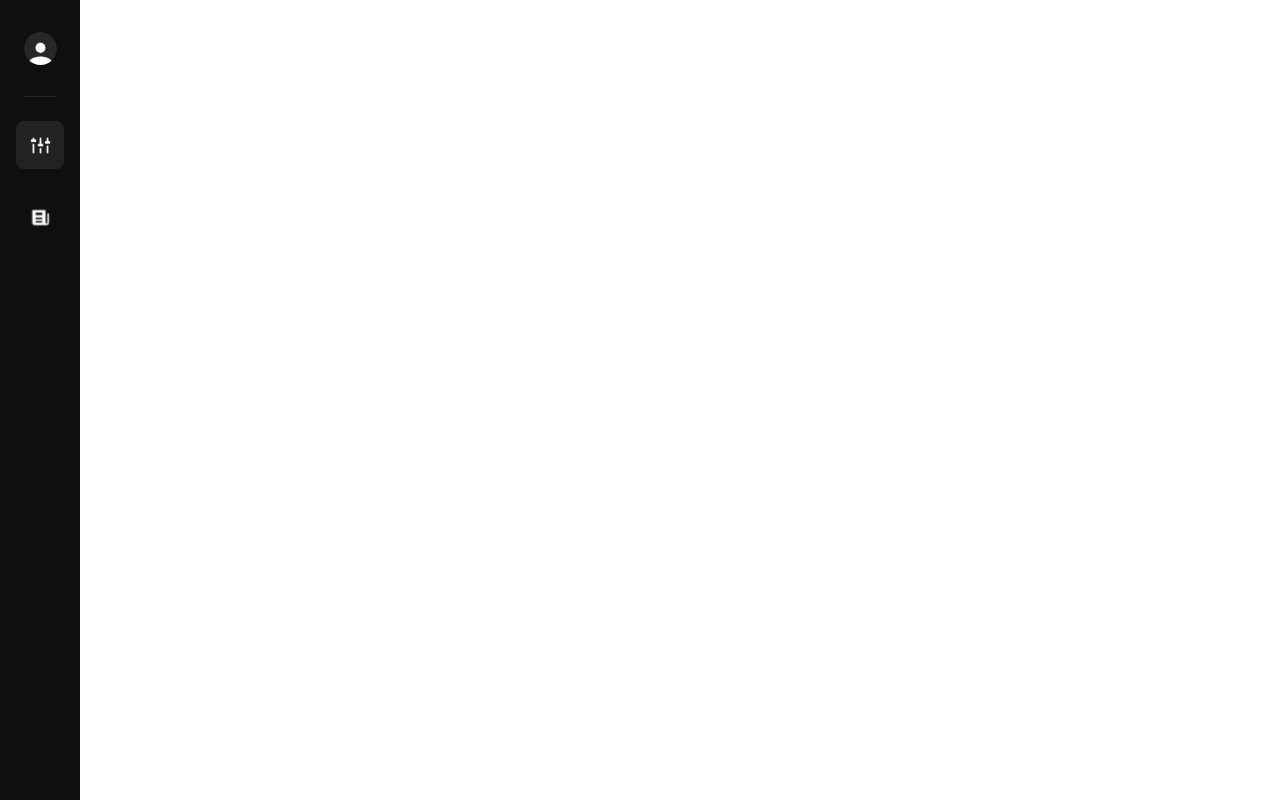
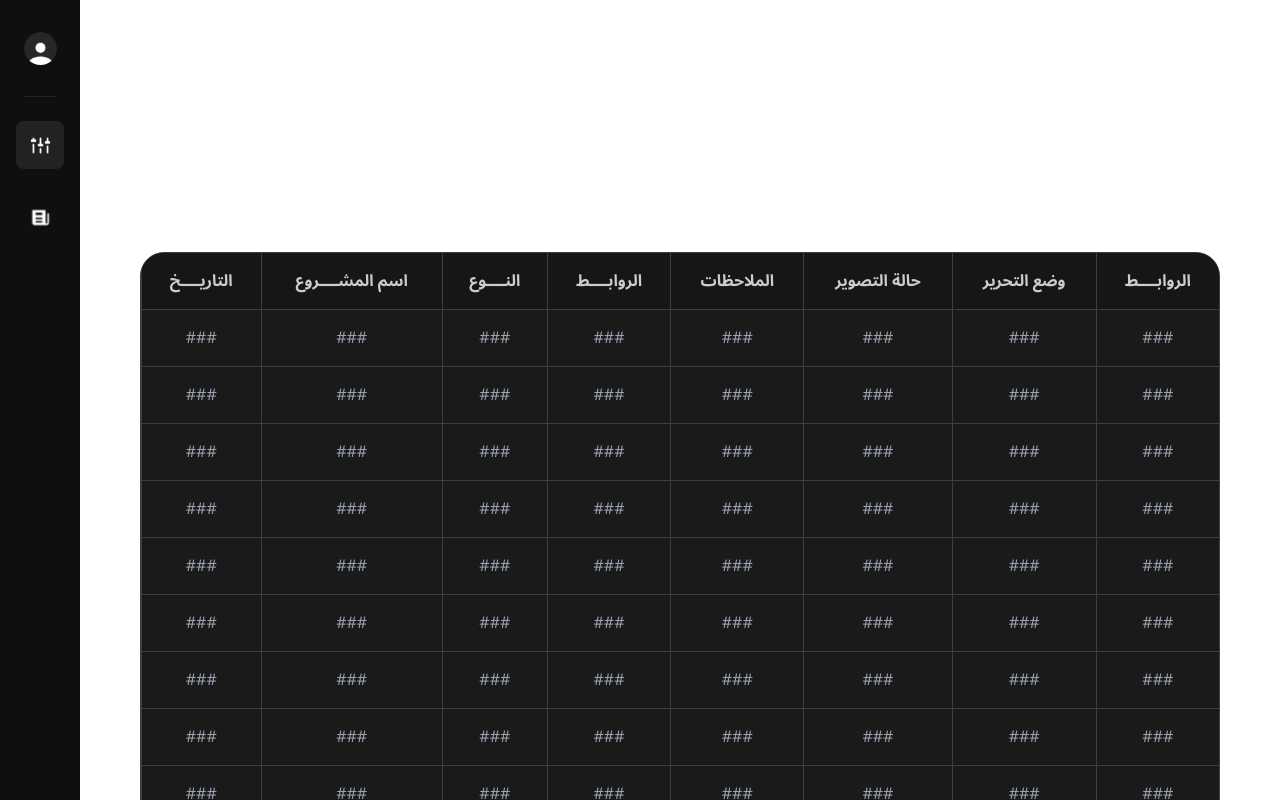
Before and after one commit to MorhafGhziel/Alpha-Factory, a Next.js app: page /editor/dashboard in a window 1280 px wide. Shown: the top 800 px of the page. Built offline with nearby package versions, Linux system fonts and the light colour scheme.

Commit message:
added dashboard table

```diff
--- a/app/editor/dashboard/page.tsx
+++ b/app/editor/dashboard/page.tsx
@@ -1,23 +1,82 @@
 "use client";
-
-import { motion } from "framer-motion";
 
 export default function EditorDashboardPage() {
   return (
-    <div className="min-h-screen flex flex-col items-center md:justify-center space-y-6 sm:space-y-8 px-4 sm:px-0 py-20 md:py-0">
-      <motion.div
-        className="text-white text-4xl font-bold"
-        initial={{ y: -50, opacity: 0 }}
-        animate={{ y: 0, opacity: 1 }}
-        transition={{
-          type: "spring",
-          stiffness: 300,
-          damping: 30,
-          duration: 0.6,
-        }}
-      >
-        Dashboard
-      </motion.div>
+    <div className="flex flex-col items-center min-h-screen w-full md:py-20 py-10">
+      <div className="w-full text-center md:mb-34 mb-14">
+        <h1 className="text-3xl">لوحــــــة المــــــتابــــعة</h1>
+      </div>
+
+      <div className="w-[95%] md:w-[90%]">
+        <div className="bg-[#1a1a1a] rounded-[24px] overflow-hidden border border-[#3F3F3F]">
+          <div className="overflow-x-auto">
+            <table className="border-collapse w-full min-w-[800px]">
+              <thead>
+                <tr className="border-b border-[#3F3F3F]">
+                  <th className="py-4 px-4 text-center text-[#CCCCCC] bg-[#161616] border-l border-[#3F3F3F] whitespace-nowrap">
+                    التاريــــخ
+                  </th>
+                  <th className="py-4 px-4 text-center text-[#CCCCCC] bg-[#161616] border-l border-[#3F3F3F] whitespace-nowrap">
+                    اسم المشــــروع
+                  </th>
+                  <th className="py-4 px-4 text-center text-[#CCCCCC] bg-[#161616] border-l border-[#3F3F3F] whitespace-nowrap">
+                    النــــوع
+                  </th>
+                  <th className="py-4 px-4 text-center text-[#CCCCCC] bg-[#161616] border-l border-[#3F3F3F] whitespace-nowrap">
+                    الروابــــط
+                  </th>
+                  <th className="py-4 px-4 text-center text-[#CCCCCC] bg-[#161616] border-l border-[#3F3F3F] whitespace-nowrap">
+                    الملاحظات
+                  </th>
+                  <th className="py-4 px-4 text-center text-[#CCCCCC] bg-[#161616] border-l border-[#3F3F3F] whitespace-nowrap">
+                    حالة التصوير
+                  </th>
+                  <th className="py-4 px-4 text-center text-[#CCCCCC] bg-[#161616] border-l border-[#3F3F3F] whitespace-nowrap">
+                    وضع التحرير
+                  </th>
+                  <th className="py-4 px-4 text-center text-[#CCCCCC] bg-[#161616] border-l border-[#3F3F3F] whitespace-nowrap">
+                    الروابــــط
+                  </th>
+                </tr>
+              </thead>
+              <tbody>
+                {/* Empty state rows with grid lines */}
+                {[...Array(15)].map((_, index) => (
+                  <tr
+                    key={index}
+                    className="border-b border-[#3F3F3F] hover:bg-[#141414] transition-colors"
+                  >
+                    <td className="py-4 px-4 text-center text-gray-400 border-l border-[#3F3F3F] whitespace-nowrap">
+                      ###
+                    </td>
+                    <td className="py-4 px-4 text-center text-gray-400 border-l border-[#3F3F3F] whitespace-nowrap">
+                      ###
+                    </td>
+                    <td className="py-4 px-4 text-center text-gray-400 border-l border-[#3F3F3F] whitespace-nowrap">
+                      ###
+                    </td>
+                    <td className="py-4 px-4 text-center text-gray-400 border-l border-[#3F3F3F] whitespace-nowrap">
+                      ###
+                    </td>
+                    <td className="py-4 px-4 text-center text-gray-400 border-l border-[#3F3F3F] whitespace-nowrap">
+                      ###
+                    </td>
+                    <td className="py-4 px-4 text-center text-gray-400 border-l border-[#3F3F3F] whitespace-nowrap">
+                      ###
+                    </td>
+                    <td className="py-4 px-4 text-center text-gray-400 border-l border-[#3F3F3F] whitespace-nowrap">
+                      ###
+                    </td>
+                    <td className="py-4 px-4 text-center text-gray-400 border-l border-[#3F3F3F] whitespace-nowrap">
+                      ###
+                    </td>
+                  </tr>
+                ))}
+              </tbody>
+            </table>
+          </div>
+        </div>
+      </div>
     </div>
   );
 }
```
